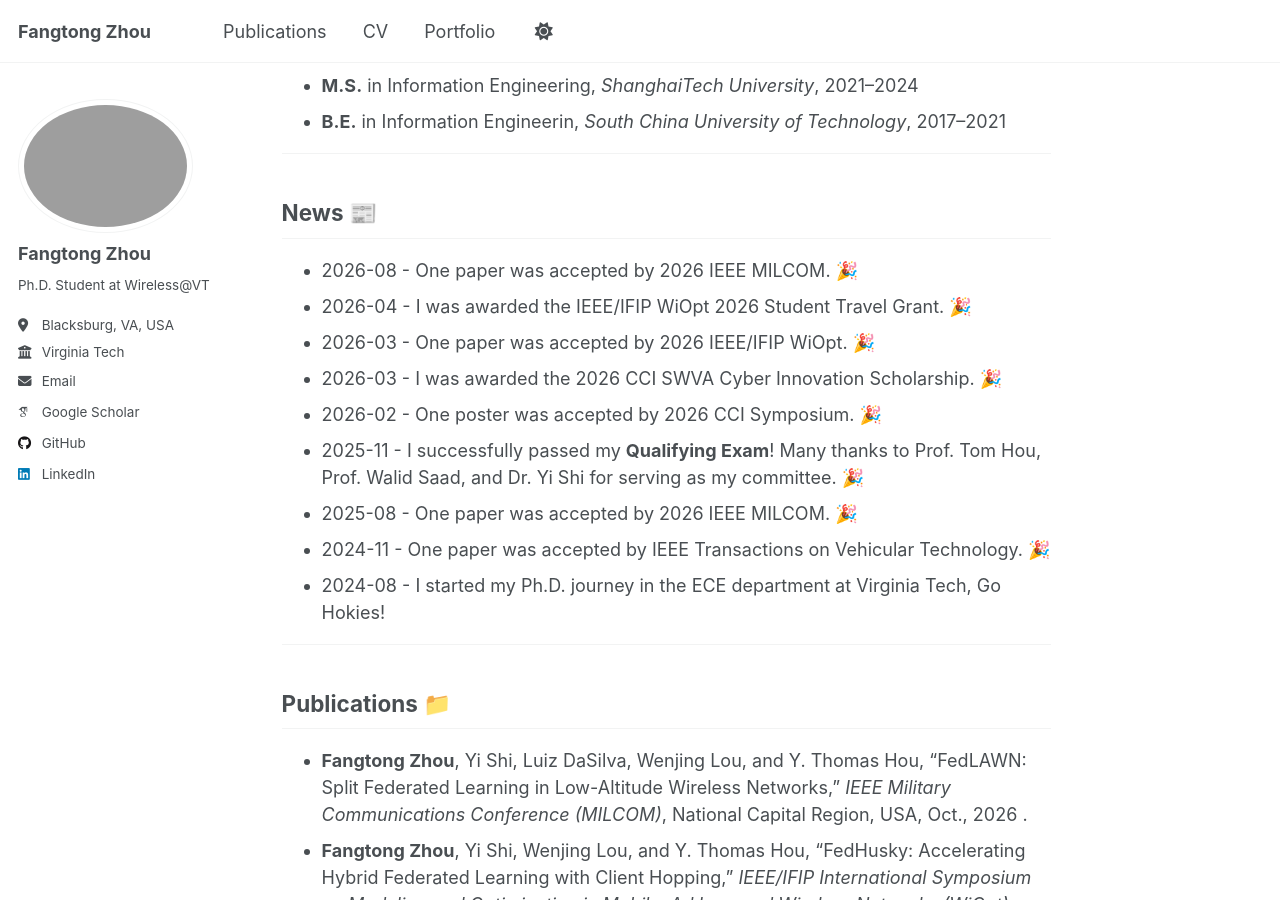
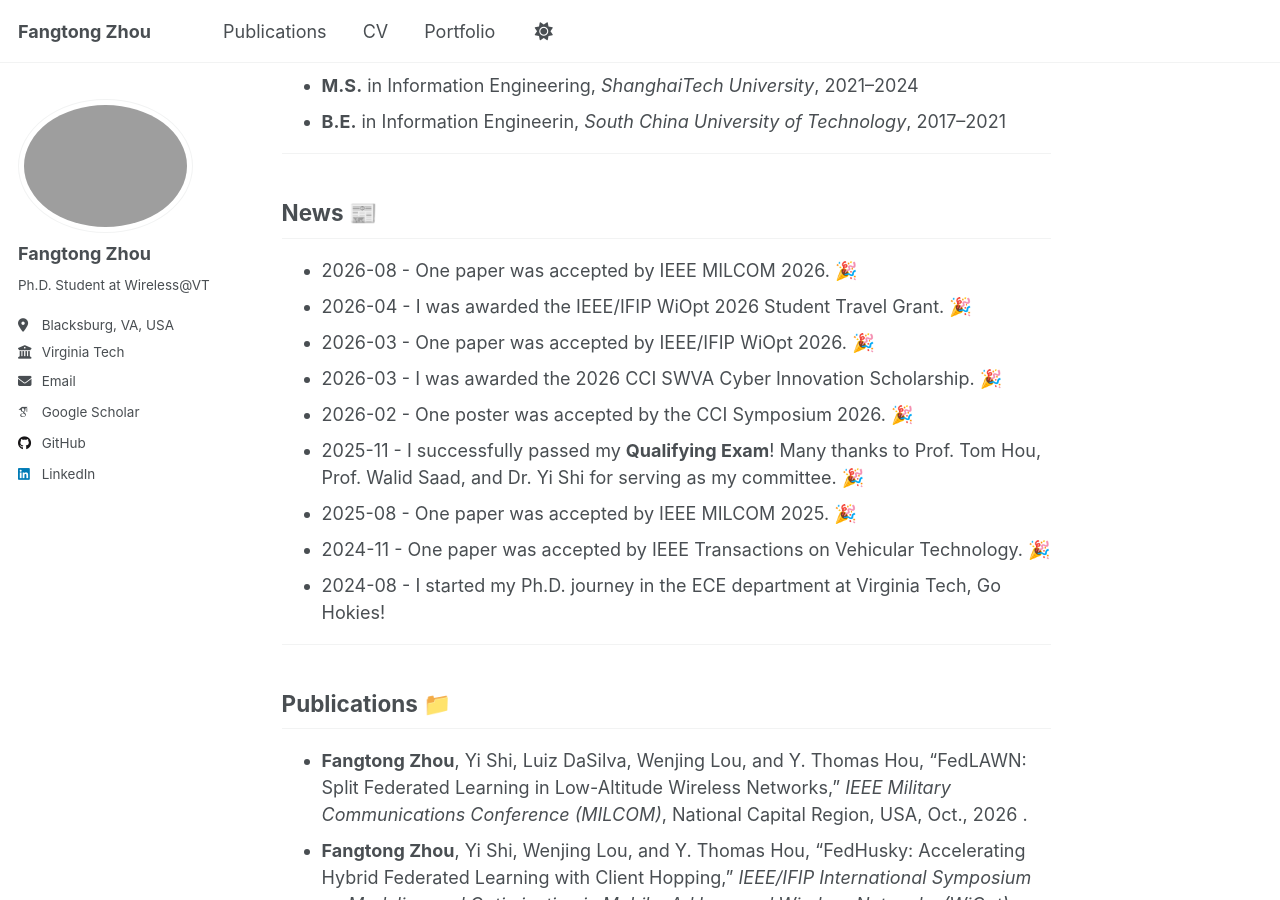
Before and after one commit to frontop137/frontop137.github.io, a Jekyll site: the page built from index.md, in a window 1280 px wide and 900 px high, scrolled down 516 px. Built offline with Jekyll 4.4.1, drawn with Linux system fonts in a browser that asks for light colours; emoji names are drawn with the system emoji font; some web fonts are replaced; a script that is not in the unit is left out; our own code applies the rules of GitHub Pages for plain Markdown files.

```diff
--- a/index.md
+++ b/index.md
@@ -21,13 +21,13 @@
 ---
 
 ## News :newspaper: {#news}
-- 2026-08 - One paper was accepted by 2026 IEEE MILCOM. :tada:
+- 2026-08 - One paper was accepted by IEEE MILCOM 2026. :tada:
 - 2026-04 - I was awarded the IEEE/IFIP WiOpt 2026 Student Travel Grant. :tada:
-- 2026-03 - One paper was accepted by 2026 IEEE/IFIP WiOpt. :tada:
+- 2026-03 - One paper was accepted by IEEE/IFIP WiOpt 2026. :tada:
 - 2026-03 - I was awarded the 2026 CCI SWVA Cyber Innovation Scholarship. :tada:
-- 2026-02 - One poster was accepted by 2026 CCI Symposium.  :tada:
+- 2026-02 - One poster was accepted by the CCI Symposium 2026.  :tada:
 - 2025-11 - I successfully passed my **Qualifying Exam**! Many thanks to Prof. Tom Hou, Prof. Walid Saad, and Dr. Yi Shi for serving as my committee. :tada:
-- 2025-08 - One paper was accepted by 2026 IEEE MILCOM. :tada:
+- 2025-08 - One paper was accepted by IEEE MILCOM 2025. :tada:
 - 2024-11 - One paper was accepted by IEEE Transactions on Vehicular Technology. :tada:
 - 2024-08 - I started my Ph.D. journey in the ECE department at Virginia Tech, Go Hokies!
 
```
